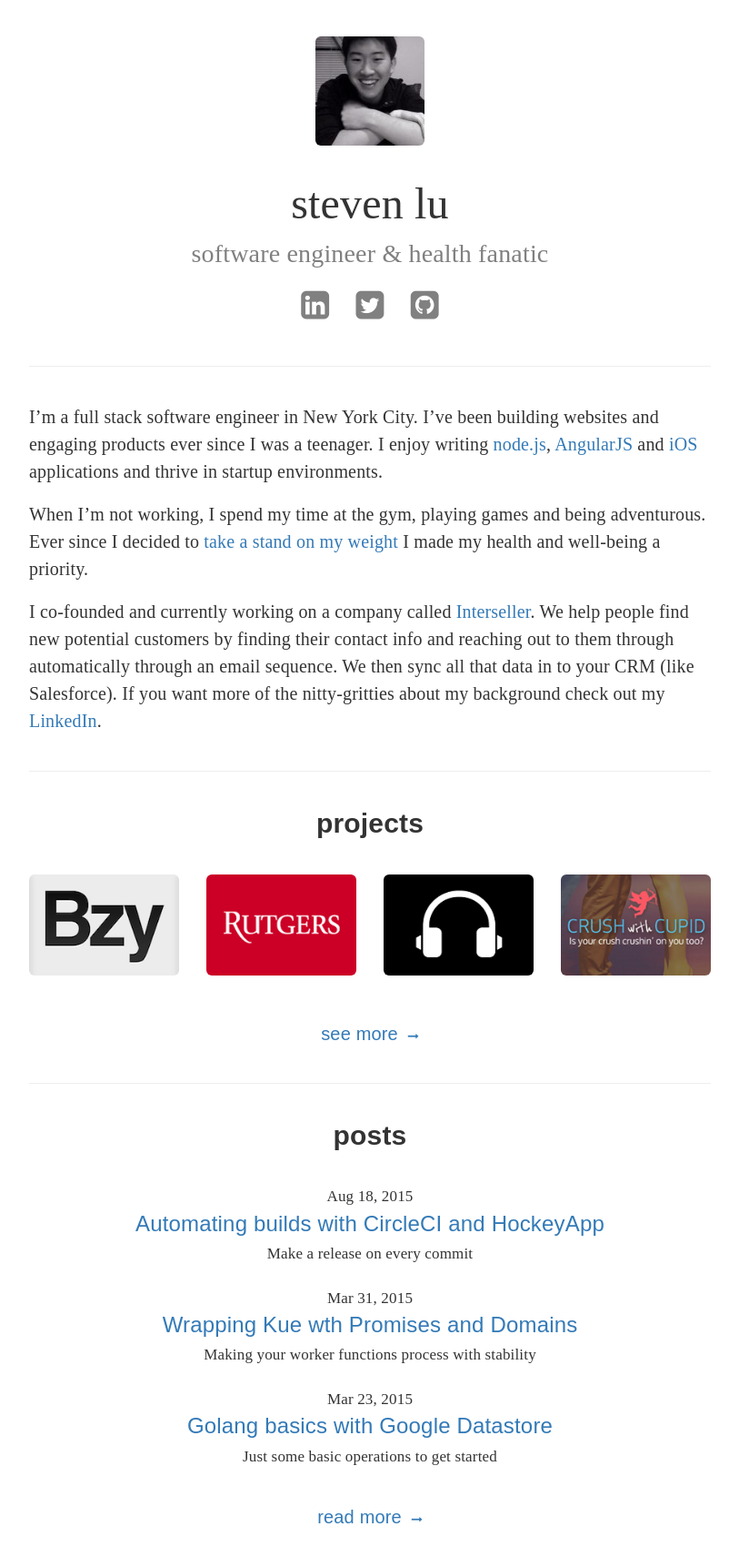
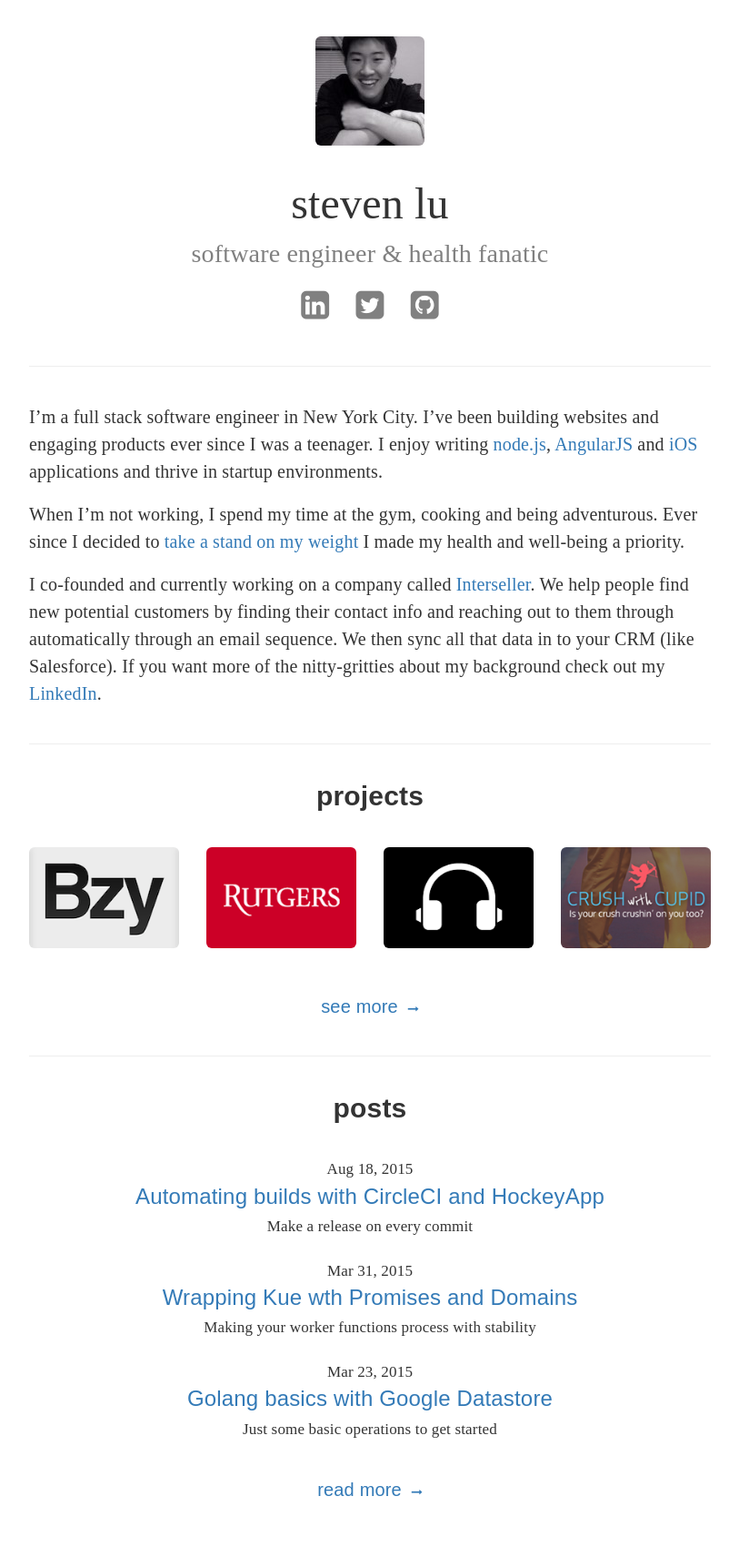
Before and after one commit to sjlu/sjlu.github.io, a Jekyll site: the page built from index.html, in a window 1280 px wide. Shown: the whole page at 91% size, without its empty margins (233-1046 px from the left). Built offline with Jekyll 4.4.1, drawn with Linux system fonts in a browser that asks for light colours; nearby versions of some CDN libraries; after the commit the page ends 1692 px from its top, so only the background shows below that.

Commit message:
Update about.md

```diff
--- a/_includes/about.md
+++ b/_includes/about.md
@@ -1,5 +1,5 @@
 I'm a full stack software engineer in New York City. I've been building websites and engaging products ever since I was a teenager. I enjoy writing [node.js](http://nodejs.org/), [AngularJS](http://angularjs.org) and [iOS](https://developer.apple.com/) applications and thrive in startup environments.
 
-When I'm not working, I spend my time at the gym, playing games and being adventurous. Ever since I decided to [take a stand on my weight](https://medium.com/steves-health-journey/my-transformation-story-305e0e84eae4) I made my health and well-being a priority.
+When I'm not working, I spend my time at the gym, cooking and being adventurous. Ever since I decided to [take a stand on my weight](https://medium.com/steves-health-journey/my-transformation-story-305e0e84eae4) I made my health and well-being a priority.
 
 I co-founded and currently working on a company called [Interseller](https://interseller.io). We help people find new potential customers by finding their contact info and reaching out to them through automatically through an email sequence. We then sync all that data in to your CRM (like Salesforce). If you want more of the nitty-gritties about my background check out my [LinkedIn](https://www.linkedin.com/in/stevenlu).
```
